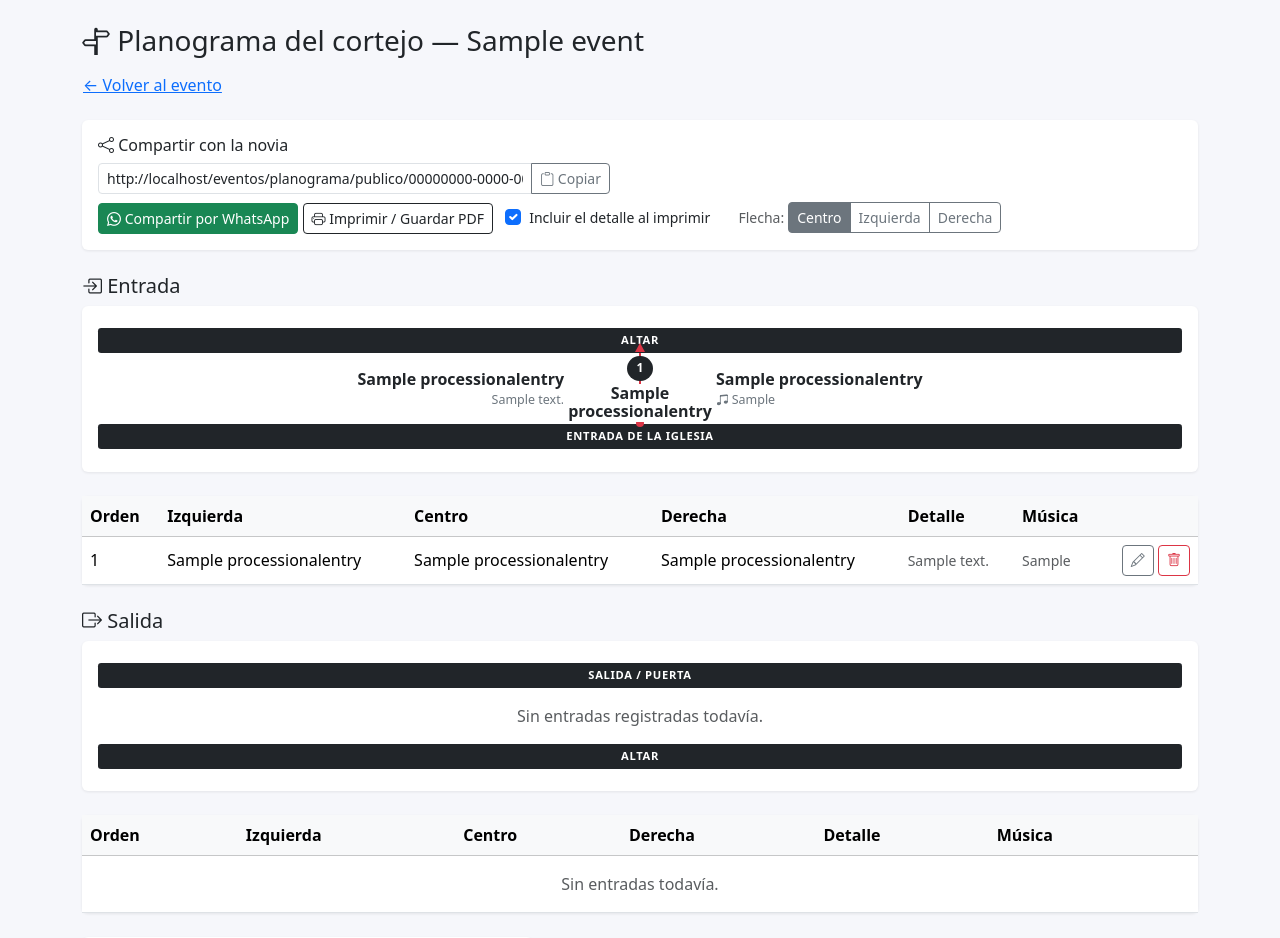
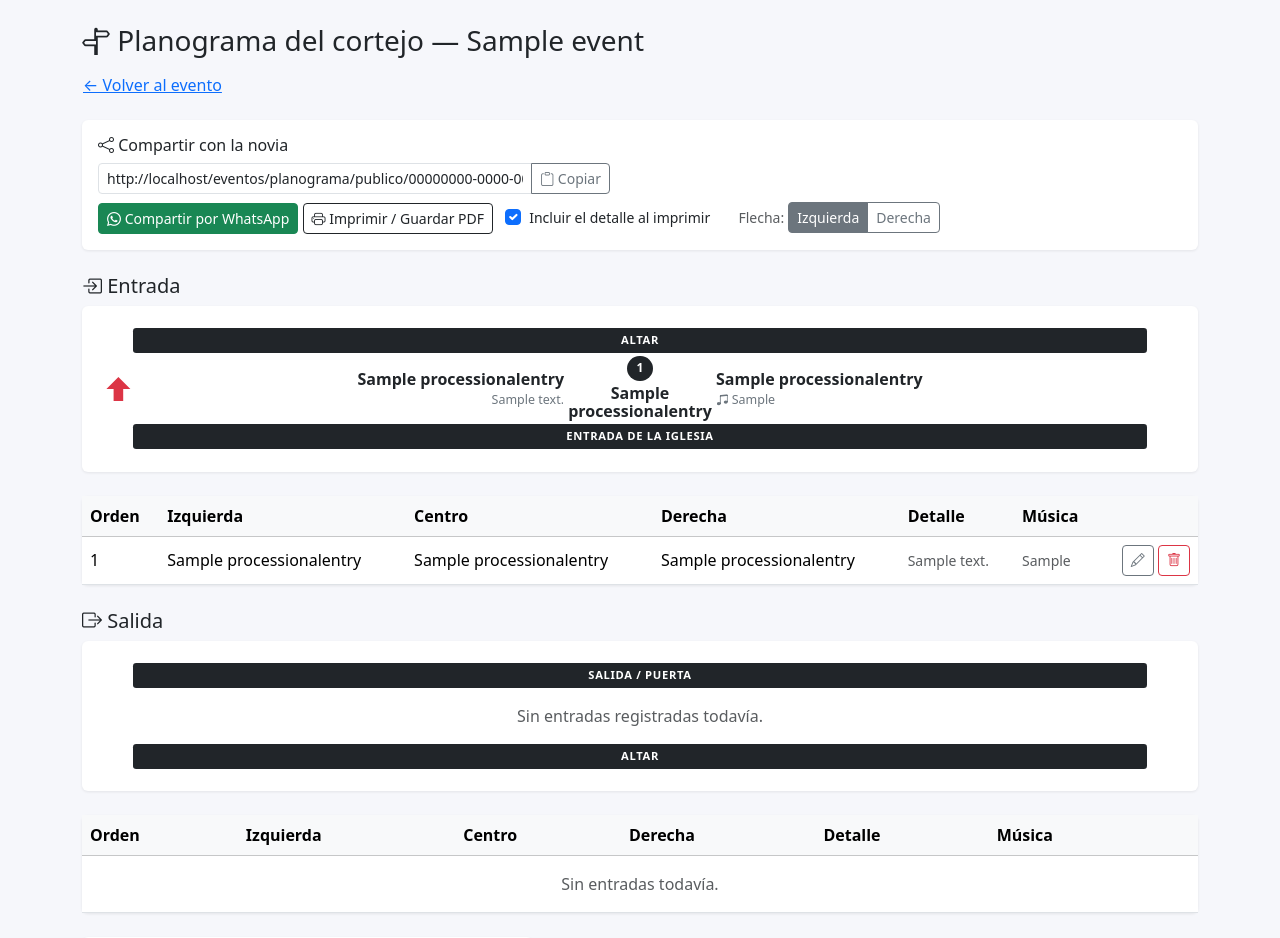
Before and after one commit to czetina/eventos, a Django app: page /eventos/1/planograma/ in a window 1280 px wide. Shown: the part 56-994 px from the top of the page. Run offline with Django 5.2, Linux system fonts and the light colour scheme; a user stored in the database is signed in; tables that the repository leaves empty hold one stand-in row (values such as "Sample post").

Commit message:
Replace processional diagram arrow with a simple edge flow icon
Swap the previous line/circle/arrowhead vector for a single solid arrow
icon anchored in a dedicated gutter at the left or right edge, so it
never overlaps row text. Simplify the position toggle to Izquierda/Derecha.

Co-Authored-By: Claude Sonnet 5 <noreply@anthropic.com>

```diff
--- a/scripts/build_translations.py
+++ b/scripts/build_translations.py
@@ -490,6 +490,7 @@ TRANSLATIONS = {
     "Altar": "Altar",
     "Sin entradas registradas todavía.": "No entries registered yet.",
     "Flecha:": "Arrow:",
+    "Sentido del recorrido": "Direction of travel",
     "token para compartir": "share token",
     "Identificador usado para el link público (sin login) del planograma del cortejo.": "Identifier used for the public (no-login) link to the processional diagram.",
     # Meal counts (#39)
--- a/templates/events/_processional_diagram.html
+++ b/templates/events/_processional_diagram.html
@@ -1,6 +1,6 @@
 {% load i18n %}
 <style>
-  .processional-diagram { position: relative; padding: .4rem 0; }
+  .processional-diagram { position: relative; padding: .4rem 2.2rem; }
   .processional-diagram .aisle-label {
     text-align: center; font-weight: 800; letter-spacing: .06em; font-size: .7rem;
     text-transform: uppercase; padding: .25rem .5rem; margin: 0; border-radius: .2rem;
@@ -8,26 +8,13 @@
     -webkit-print-color-adjust: exact; print-color-adjust: exact;
   }
   .processional-rows { position: relative; }
-  .processional-vector {
-    position: absolute; top: 0; bottom: 0; left: 50%; width: 2px;
-    background: #dc3545; transform: translateX(-50%); z-index: 0;
+  .processional-flow-icon {
+    position: absolute; top: 50%; left: -1.8rem; transform: translateY(-50%);
+    width: 1.8rem; height: 1.8rem; color: #dc3545; z-index: 2;
     -webkit-print-color-adjust: exact; print-color-adjust: exact;
   }
-  body.arrow-pos-left .processional-vector { left: calc(50% - 3rem); }
-  body.arrow-pos-right .processional-vector { left: calc(50% + 3rem); }
-  .processional-vector::before {
-    /* circle at the start of the path (bottom) */
-    content: ""; position: absolute; bottom: -3px; left: 50%; width: 8px; height: 8px;
-    border-radius: 50%; background: #dc3545; transform: translateX(-50%);
-    -webkit-print-color-adjust: exact; print-color-adjust: exact;
-  }
-  .processional-vector::after {
-    /* arrowhead at the end of the path (top) */
-    content: ""; position: absolute; top: -1px; left: 50%; width: 0; height: 0;
-    border-left: 5px solid transparent; border-right: 5px solid transparent;
-    border-bottom: 9px solid #dc3545; transform: translateX(-50%) translateY(-100%);
-    -webkit-print-color-adjust: exact; print-color-adjust: exact;
-  }
+  .processional-flow-icon svg { width: 100%; height: 100%; display: block; fill: currentColor; }
+  body.arrow-pos-right .processional-flow-icon { left: auto; right: -1.8rem; }
   .processional-row { display: flex; align-items: stretch; }
   .processional-side {
     flex: 1; padding: .3rem .75rem; display: flex; flex-direction: column; justify-content: center;
@@ -64,13 +51,18 @@
     .processional-aisle .order-dot {
       width: 2.3rem !important; height: 2.3rem !important; font-size: 1.2rem !important;
     }
+    .processional-flow-icon { width: 2.4rem !important; height: 2.4rem !important; }
     .processional-page-break { page-break-before: always; break-before: page; }
   }
 </style>
 <div class="processional-diagram">
   <div class="aisle-label">{{ top_label }}</div>
   <div class="processional-rows">
-    {% if entries %}<div class="processional-vector"></div>{% endif %}
+    {% if entries %}
+    <span class="processional-flow-icon" title="{% trans 'Sentido del recorrido' %}">
+      <svg viewBox="0 0 24 24"><path d="M12 2L2 12h6v10h8V12h6L12 2z"/></svg>
+    </span>
+    {% endif %}
     {% for entry in entries %}
     <div class="processional-row">
       <div class="processional-side left">
--- a/templates/events/processional.html
+++ b/templates/events/processional.html
@@ -30,9 +30,7 @@
     <div class="d-inline-flex align-items-center ms-2">
       <label class="small text-muted me-1 mb-0">{% trans "Flecha:" %}</label>
       <div class="btn-group btn-group-sm" role="group">
-        <input type="radio" class="btn-check" name="arrowPos" id="arrowCenter" value="center" checked onchange="setArrowPos(this.value)">
-        <label class="btn btn-outline-secondary" for="arrowCenter">{% trans "Centro" %}</label>
-        <input type="radio" class="btn-check" name="arrowPos" id="arrowLeft" value="left" onchange="setArrowPos(this.value)">
+        <input type="radio" class="btn-check" name="arrowPos" id="arrowLeft" value="left" checked onchange="setArrowPos(this.value)">
         <label class="btn btn-outline-secondary" for="arrowLeft">{% trans "Izquierda" %}</label>
         <input type="radio" class="btn-check" name="arrowPos" id="arrowRight" value="right" onchange="setArrowPos(this.value)">
         <label class="btn btn-outline-secondary" for="arrowRight">{% trans "Derecha" %}</label>
@@ -47,9 +45,7 @@
     window.print();
   }
   function setArrowPos(pos) {
-    document.body.classList.remove('arrow-pos-left', 'arrow-pos-right');
-    if (pos === 'left') document.body.classList.add('arrow-pos-left');
-    if (pos === 'right') document.body.classList.add('arrow-pos-right');
+    document.body.classList.toggle('arrow-pos-right', pos === 'right');
   }
 </script>
 
```
Also changed, not shown: templates/events/processional_public.html (+2 -6 lines), locale/en/LC_MESSAGES/django.po, 1 other file.
